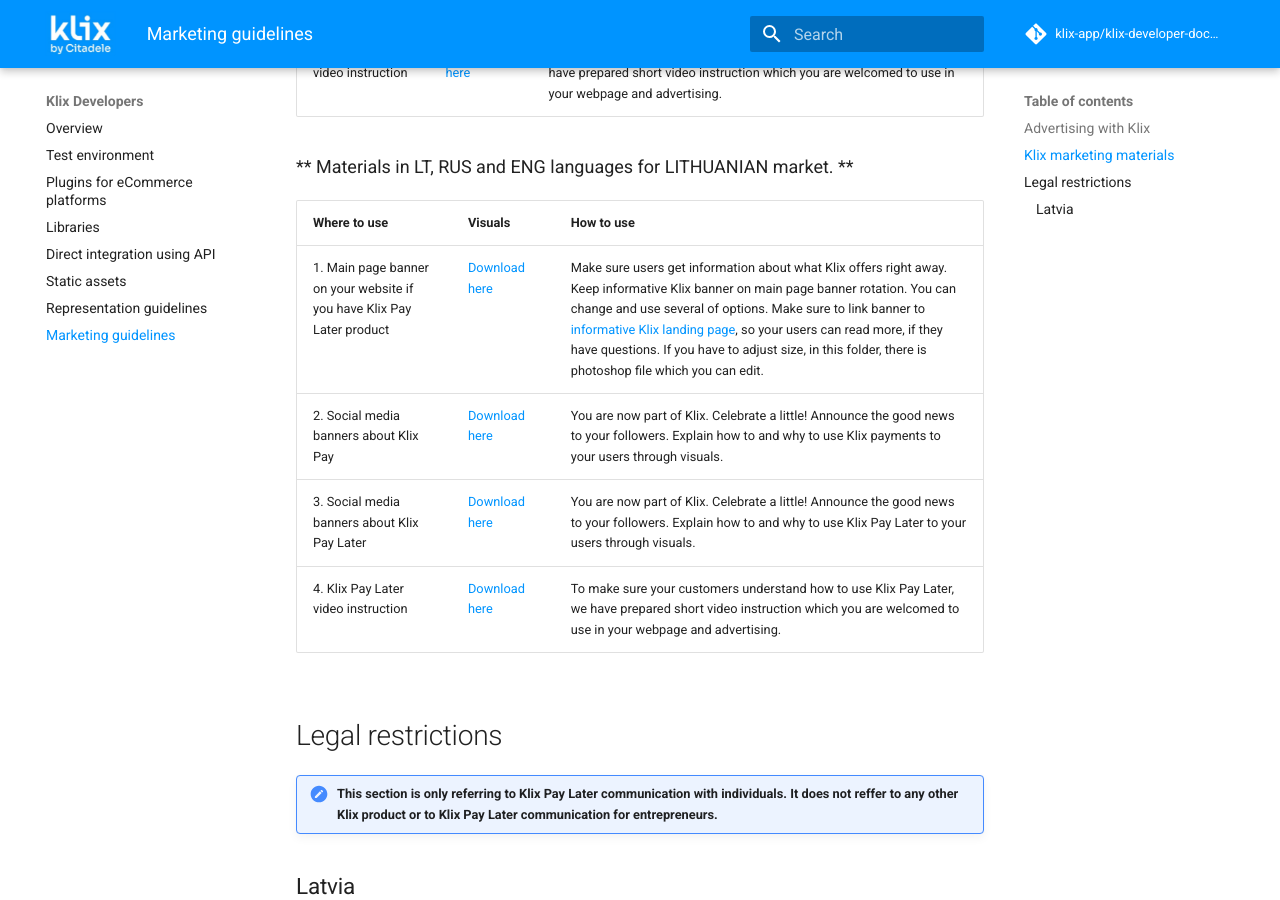
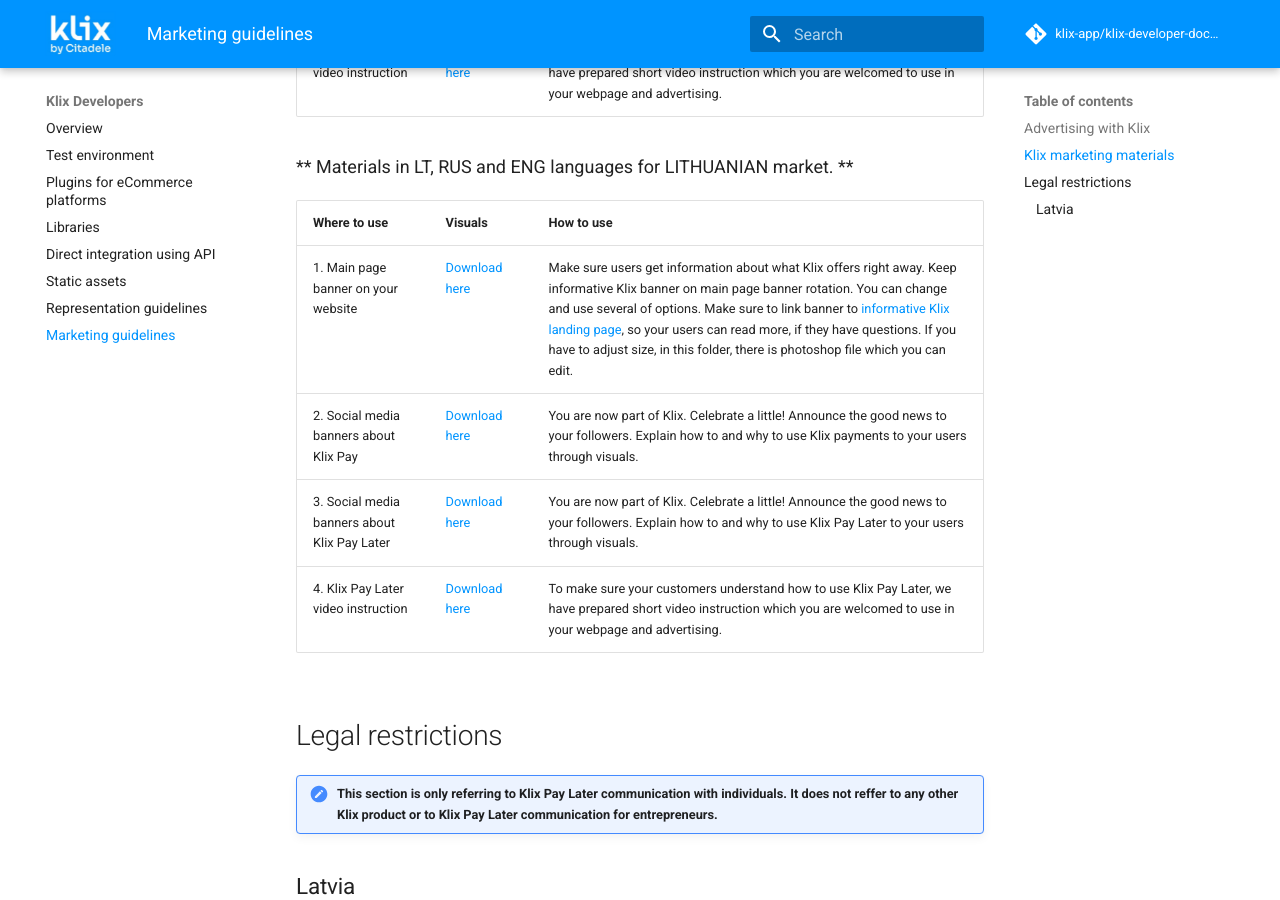
Before and after one commit to klix-app/klix-developer-documentation-website, an MkDocs documentation site: the page built from docs/marketing-guidelines.md, in a window 1280 px wide and 900 px high, scrolled down 2086 px. Built offline with MkDocs 1.6.1 and Material for MkDocs 9.7.7, drawn with Linux system fonts in a browser that asks for light colours; a script that is not in the unit is left out; comment, search, counter and statistics services are not loaded; some of the changed text lies outside the part shown.

Commit message:
marketing update

```diff
--- a/docs/marketing-guidelines.md
+++ b/docs/marketing-guidelines.md
@@ -1,5 +1,5 @@
 # Advertising guidelines
-<font size="2">Last updated 21.06.2023
+<font size="2">Last updated 28.06.2023
 
 <font size="4">
 Here are little tips & tricks to make sure you get best out of Klix. Klix has exponentially growing user amount month-over-month, becoming one of the most important payment methods in Baltics. Make sure you grasp this audience by showing them something they love about shopping - Klix!
@@ -36,7 +36,7 @@
 
 | Where to use | Visuals | How to use |
 |-----|------|-----|
-| 1. Main page banner on your website if you have Klix Pay Later product   | [Download here](https://drive.google.com/uc?export=download&id=1yXVCV-8_EgEPLG7sdUQmavlVjBn1QYY9) | Make sure users get information about what Klix offers right away. Keep informative Klix banner on main page banner rotation. You can change and use several of options. Make sure to link banner to [informative Klix landing page](/representation-guidelines/#klix-landing-page), so your users can read more, if they have questions. If you have to adjust size, in this folder, there is photoshop file which you can edit. |
+| 1. Main page banner on your website  | [Download here](https://drive.google.com/uc?export=download&id=1yXVCV-8_EgEPLG7sdUQmavlVjBn1QYY9) | Make sure users get information about what Klix offers right away. Keep informative Klix banner on main page banner rotation. You can change and use several of options. Make sure to link banner to [informative Klix landing page](/representation-guidelines/#klix-landing-page), so your users can read more, if they have questions. If you have to adjust size, in this folder, there is photoshop file which you can edit. |
 |2. Social media banners about Klix Pay | [Download here](https://drive.google.com/uc?export=download&id=1w6VUZeACynEkdzIvVI-AQlgIRhMVmCBV) | You are now part of Klix. Celebrate a little! Announce the good news to your followers. Explain how to and why to use Klix payments to your users through visuals. |
 |3. Social media banners about Klix Pay Later  | [Download here](https://drive.google.com/uc?export=download&id=13TTPye8-lL_w7omZmw8lKujwgcM2yQ6r) | You are now part of Klix. Celebrate a little! Announce the good news to your followers. Explain how to and why to use Klix Pay Later to your users through visuals. |
 |4. Klix Pay Later video instruction | [Download here](https://drive.google.com/uc?export=download&id=1GKaEG-9jABYX0LxQDWhrc9ncFohg5V-l) | To make sure your customers understand how to use Klix Pay Later, we have prepared short video instruction which you are welcomed to use in your webpage and advertising. |
```
